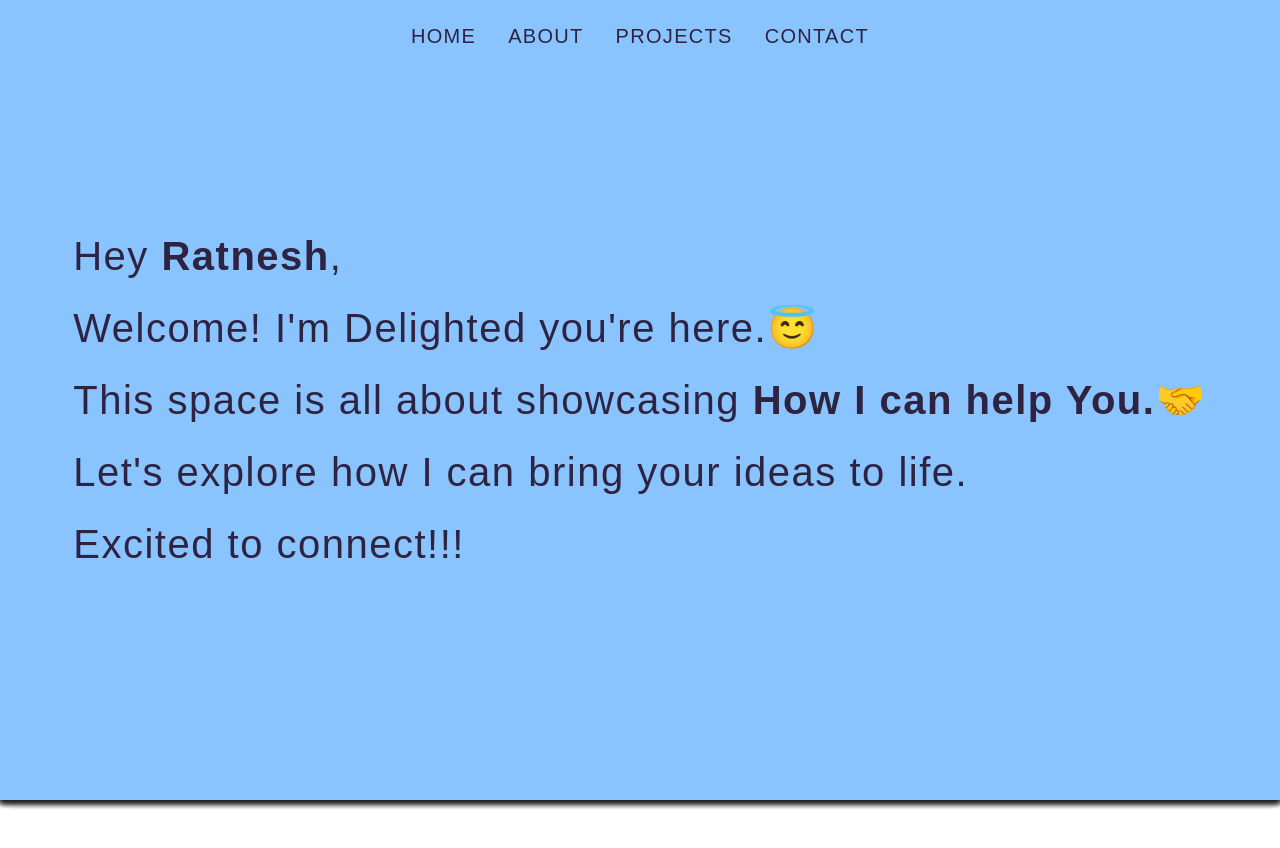
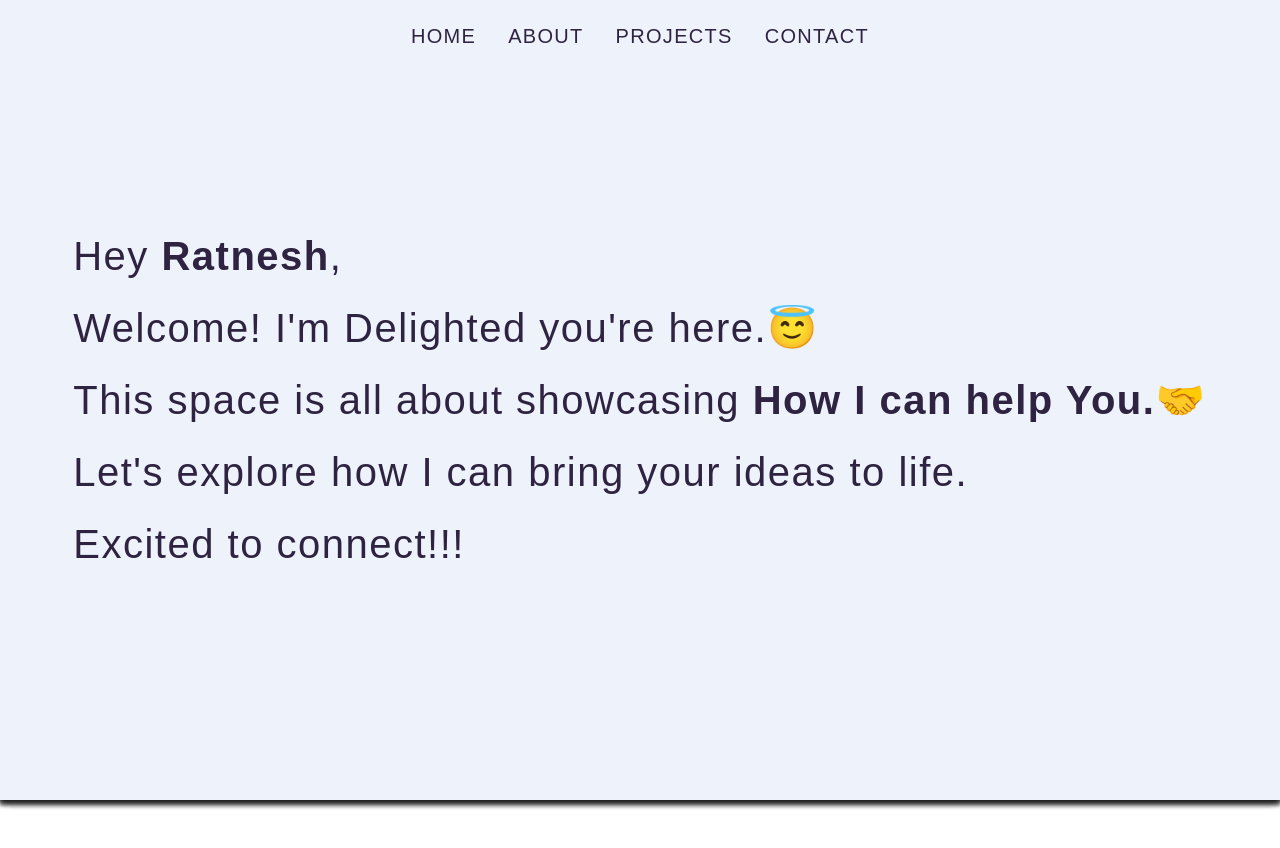
Before and after one commit to ratnesh-mether/my-portfolio, a React (Create React App) app: page / in a window 1280 px wide. Shown: the top 848 px of the page. Built offline with nearby package versions, Linux system fonts and the light colour scheme.

Commit message:
[12] : Theme Updates.

```diff
--- a/src/components/About/About.js
+++ b/src/components/About/About.js
@@ -1,8 +1,12 @@
 import './../About/About.scss';
+import profile_picture from './../../assets/profile-pic.png';
 
 function About() {
     return <main className='about-component'>
         <h1>ABOUT</h1>
+        <div className="profile-image-container">
+            <img src={profile_picture} alt="profile" />
+        </div>
     </main>
 }
 
--- a/src/pages/Home/Home.scss
+++ b/src/pages/Home/Home.scss
@@ -10,22 +10,13 @@
         box-shadow: rgba(0, 0, 0, 0.16) 0px 3px 6px,
             rgba(0, 0, 0, 0.23) 0px 3px 6px;
     }
-    .inner {
-        height: 100%;
-        width: 100%;
-        border: 4px solid #fff;
-    }
-    .scroll-helper {
-        // position: relative;
-        // top: -56px;
-    }
     .welcome-section {
-        background-color: #89c4ff; //#e7e6fc; //
+        background-color: #edf2fb; // #89c4ff; //#e7e6fc; //
         z-index: 11;
         @include flex-box(center, center);
     }
     .about-section {
-        background-color: #f5f9ee;
+        background-color: #e2eafc;
         z-index: 9;
         /**
             Shortlisted colours:
@@ -36,19 +27,19 @@
         */
     }
     .project-section {
-        background-color: palevioletred;
+        background-color: #d7e3fc;
         z-index: 7;
     }
     .education-section {
-        background-color: yellowgreen;
+        background-color: #ccdbfd;
         z-index: 5;
     }
     .contact-section {
-        background-color: goldenrod;
+        background-color: #c1d3fe;
         z-index: 3;
     }
     .outro-section {
-        background-color: lavenderblush;
+        background-color: #b6ccfe;
         z-index: 1;
     }
 }
```
Also changed, not shown: src/assets/profile-pic.png (added).
